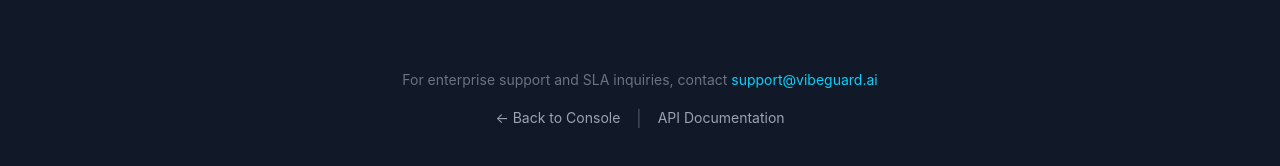
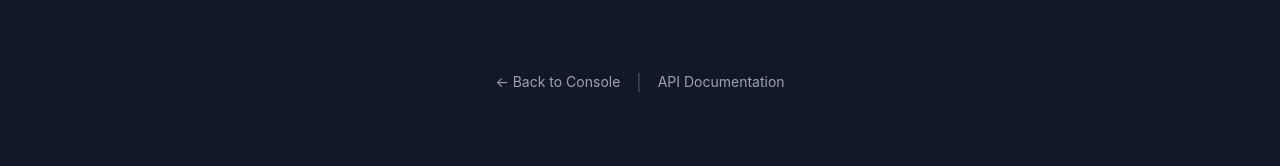
Before and after one commit to mianohh/vibeguard-ai, a Next.js app: page /status in a window 1280 px wide. Shown: the part 1054-1220 px from the top of the page. After the commit the page ends 1196 px from the top, so only its background shows below. Built offline with nearby package versions, Linux system fonts and the light colour scheme; no server answers; the database is empty; what @mysten/sui would draw is missing.

Commit message:
chore: update status page

```diff
--- a/app/status/page.tsx
+++ b/app/status/page.tsx
@@ -186,13 +186,7 @@ export default function StatusPage() {
 
         {/* Footer */}
         <div className="mt-12 text-center">
-          <p className="text-gray-500 text-sm">
-            For enterprise support and SLA inquiries, contact{' '}
-            <a href="mailto:support@vibeguard.ai" className="text-sui-cyan hover:text-sui-aqua transition-colors">
-              support@vibeguard.ai
-            </a>
-          </p>
-          <div className="mt-4 flex items-center justify-center gap-4">
+          <div className="flex items-center justify-center gap-4">
             <a href="/" className="text-gray-400 hover:text-sui-cyan transition-colors text-sm">
               ← Back to Console
             </a>
```
